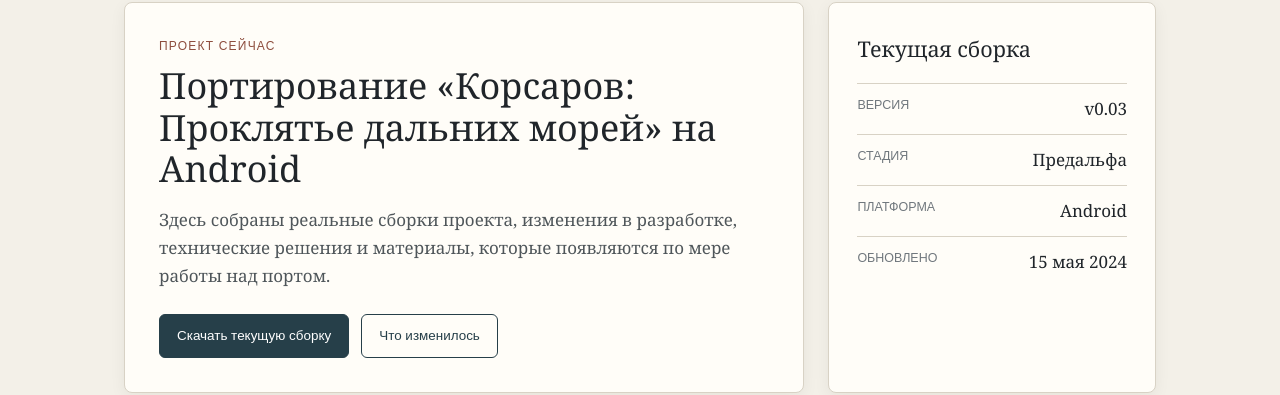
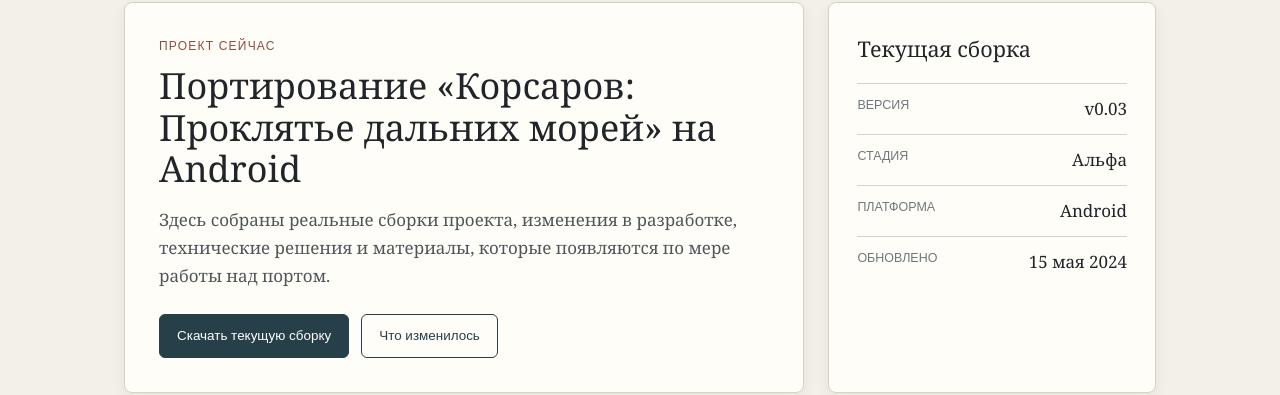
Before and after one commit to tislic/SeaDogsPort, a Jekyll site: the page built from index.html, in a window 1280 px wide. Shown: the part 242-637 px from the top of the page. Built offline with Jekyll 4.4.1, drawn with Linux system fonts in a browser that asks for light colours; the list of posts is cut into pages by our own code.

Commit message:
Изменить стадию проекта на Альфа

```diff
--- a/_config.yml
+++ b/_config.yml
@@ -31,7 +31,7 @@
 
 status:
   version: v0.03
-  stage: Предальфа
+  stage: Альфа
   platform: Android
   updated: 15 мая 2024
 
```
